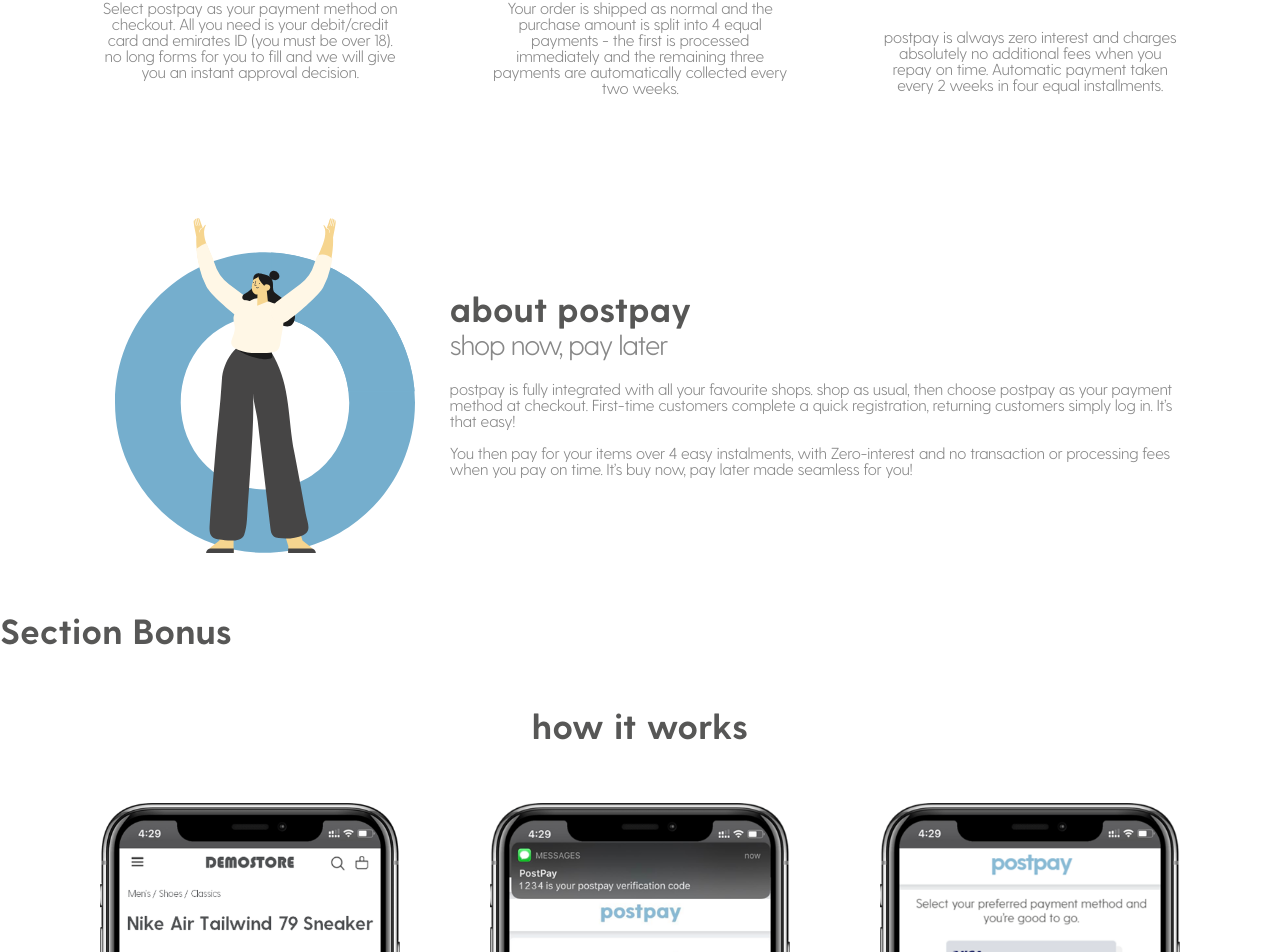
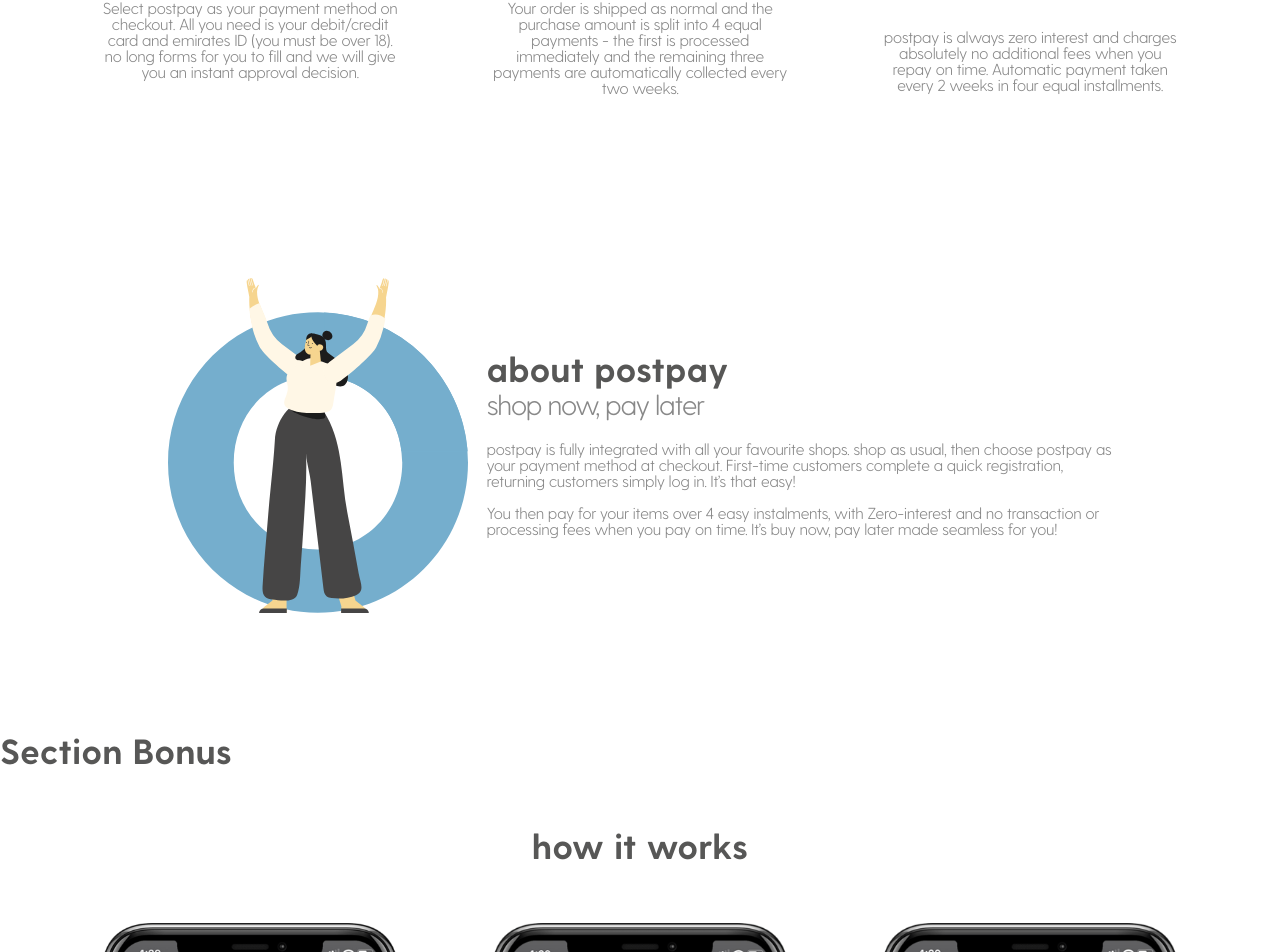
Before and after one commit to vietanhcoder/react-createui-website-v1, a React (Create React App) app: page /#/ in a window 1280 px wide. Shown: the part 1063-2015 px from the top of the page. Built offline with nearby package versions, Linux system fonts and the light colour scheme.

Commit message:
combine 2 components

```diff
--- a/src/StyledComponents/molecules/GlobalMoleculeStyle.js
+++ b/src/StyledComponents/molecules/GlobalMoleculeStyle.js
@@ -8,6 +8,13 @@
   margin-right: auto;
   margin-left: auto;
 `;
+
+// Container
+export const Container = styled.div`
+  padding: 60px 80px;
+`;
+
+// Hero banner
 export const BannerWrapper = styled.div`
   background-image: url(${(props) => props.img});
   background-size: cover;
--- a/src/StyledComponents/pages/GlobalPageStyle.js
+++ b/src/StyledComponents/pages/GlobalPageStyle.js
@@ -9,6 +9,7 @@
   BannerTitle,
   Headline,
   Button,
+  Container,
 } from '../molecules/GlobalMoleculeStyle';
 
 // Banner container Fruid
@@ -39,14 +40,9 @@
 
 // Section about post pay
 
-export const SectionAboutPostPay = ({} = ({
-  url,
-  titleSection,
-  subTitleSection,
-  descriptionSection,
-}) => (
+export const SectionAboutPostPay = ({ url, titleSection, subTitleSection, descriptionSection }) => (
   <Container>
-    <SectionTwoElementsWrapper>
+    <SectionBodyWrapper alignCenter>
       <SectionTwoElementsImgWrapper>
         <img src={url} alt="handup" />
       </SectionTwoElementsImgWrapper>
@@ -55,19 +51,27 @@
         <SectionSubtitle>{subTitleSection}</SectionSubtitle>
         <SectionDescription>{descriptionSection}</SectionDescription>
       </SectionTwoElementsTextWrapper>
-    </SectionTwoElementsWrapper>
+    </SectionBodyWrapper>
   </Container>
-));
+);
 
 // Section how it works
 
-export const SectionHowItWorks = ({ titleSection, children }) => (
+export const SectionComponent = ({ titleSection, children, alignCenter }) => (
   <SectionWrapper>
     <Container>
       <TitleSection center="center" padding_bottom="padding_bottom">
         {titleSection}
       </TitleSection>
-      <SectionBodyWrapper>{children}</SectionBodyWrapper>
+      <SectionBodyWrapper alignCenter={alignCenter}>{children}</SectionBodyWrapper>
+    </Container>
+  </SectionWrapper>
+);
+
+export const SectionTwoRow = ({ children, alignCenter }) => (
+  <SectionWrapper>
+    <Container>
+      <SectionBodyWrapper alignCenter={alignCenter}>{children}</SectionBodyWrapper>
     </Container>
   </SectionWrapper>
 );
@@ -92,10 +96,6 @@
     </DesTitleItem>
   </ItemColumnWrapper>
 );
-// Container
-export const Container = styled.div`
-  padding: 60px 80px;
-`;
 
 // Section
 export const SectionWrapper = styled.div`
@@ -178,18 +178,17 @@
   display: flex;
   align-items: baseline;
   justify-content: space-between;
+  width: 100%;
+  ${(props) =>
+    props.alignCenter &&
+    css`
+      align-items: center;
+    `}
 `;
 
 // =================================================================
 //  section About post pay
 // =================================================================
-
-export const SectionTwoElements = styled.section``;
-
-export const SectionTwoElementsWrapper = styled.div`
-  display: flex;
-  width: 100%;
-`;
 
 export const SectionTwoElementsImgWrapper = styled.div`
   width: 33%;
--- a/src/modules/Home/Home.js
+++ b/src/modules/Home/Home.js
@@ -1,10 +1,10 @@
 import React from 'react';
 import {
   ItemContent,
-  SectionTwoElements,
   BannerFruid,
   SectionAboutPostPay,
-  SectionHowItWorks,
+  SectionComponent,
+  SectionTwoRow,
 } from '../../StyledComponents/pages/GlobalPageStyle';
 
 import plushuman from '../../img/plushuman.svg';
@@ -20,7 +20,7 @@
   // Two Element Section
   return (
     <div>
-      <SectionHowItWorks titleSection="how it works">
+      <SectionComponent titleSection="how it works">
         <ItemContent
           url={plushuman}
           alt="human"
@@ -39,9 +39,9 @@
           titleItem="pay nothing extra"
           desTitleItem="postpay is always zero interest and charges absolutely no additional fees when you repay on time. Automatic payment taken every 2 weeks in four equal installments."
         />
-      </SectionHowItWorks>
+      </SectionComponent>
 
-      <SectionTwoElements>
+      <SectionTwoRow alignCenter="alignCenter">
         <SectionAboutPostPay
           url={handup}
           titleSection="about postpay"
@@ -57,9 +57,9 @@
             </p>
           }
         />
-      </SectionTwoElements>
+      </SectionTwoRow>
       <h2>Section Bonus</h2>
-      <SectionHowItWorks titleSection="how it works">
+      <SectionComponent titleSection="how it works">
         <ItemContent
           bigImgMb="bigImgMb"
           newAttr="bigImg"
@@ -85,7 +85,7 @@
           titleItem="postpay it!"
           desTitleItem="Confirm your order in one click and pay in four interest-free payments"
         />
-      </SectionHowItWorks>
+      </SectionComponent>
       <BannerFruid
         sectionCTA
         overlay
```
